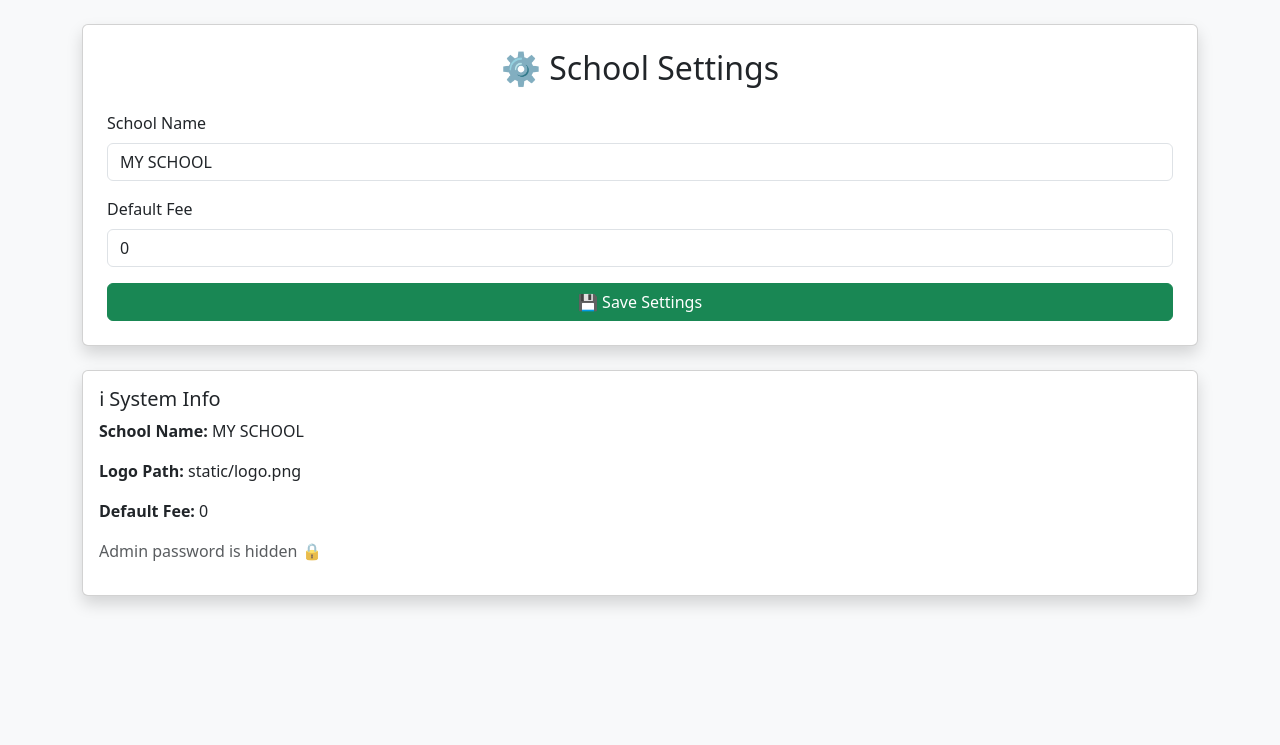
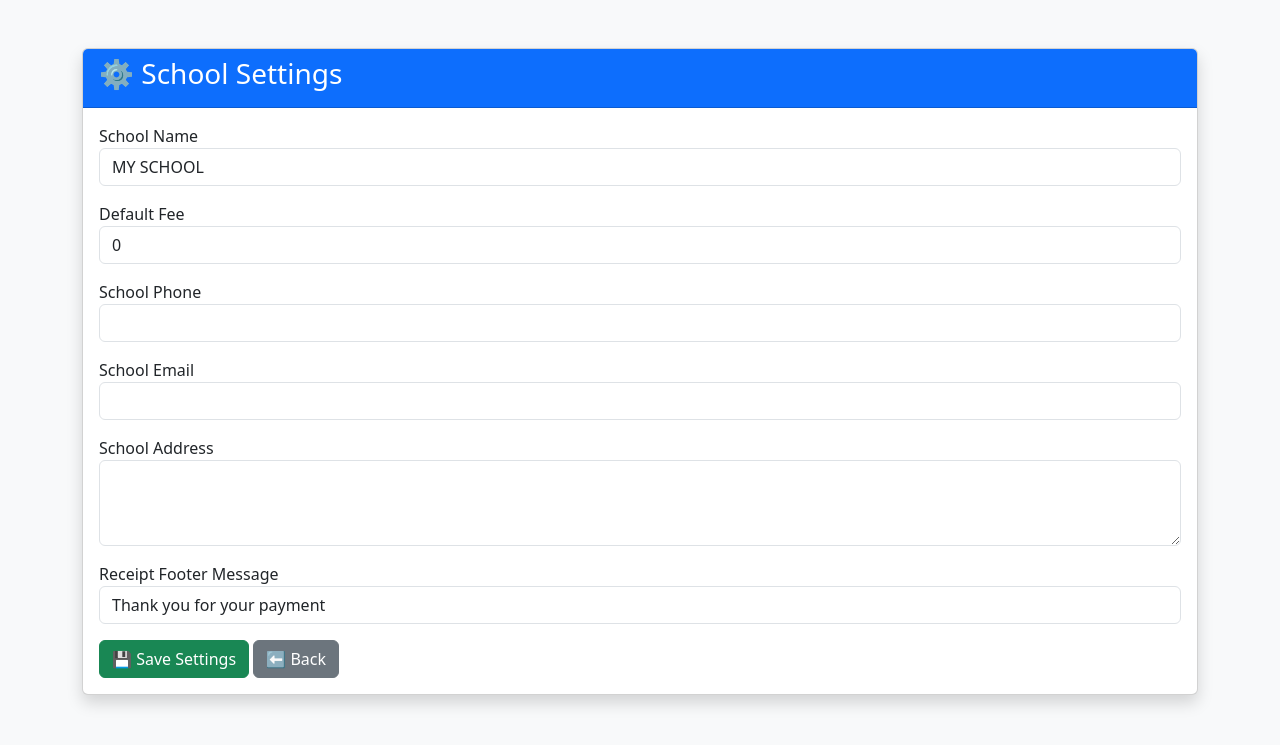
Before and after one commit to we32693269/school-saas, a Flask app: page /settings in a window 1280 px wide. Shown: the top 745 px of the page. Run offline with Flask 3, Linux system fonts and the light colour scheme; data comes from the database, SQL or seed files in the repository.

Commit message:
Update settings page layout and form fields

```diff
--- a/templates/settings.html
+++ b/templates/settings.html
@@ -1,57 +1,92 @@
 <!DOCTYPE html>
 <html>
 <head>
-    <title>Settings</title>
-    <link href="https://cdn.jsdelivr.net/npm/bootstrap@5.3.3/dist/css/bootstrap.min.css" rel="stylesheet">
+    <title>School Settings</title>
+
+    <link href="https://cdn.jsdelivr.net/npm/bootstrap@5.3.0/dist/css/bootstrap.min.css" rel="stylesheet">
+
 </head>
-
 <body class="bg-light">
 
-<div class="container mt-4">
+<div class="container mt-5">
 
-    <div class="card shadow p-4">
+    <div class="card shadow">
 
-        <h2 class="text-center mb-4">⚙️ School Settings</h2>
+        <div class="card-header bg-primary text-white">
+            <h3>⚙️ School Settings</h3>
+        </div>
 
-        <!-- SETTINGS FORM -->
+        <div class="card-body">
+
             <form method="POST">
 
                 <div class="mb-3">
-                <label class="form-label">School Name</label>
-                <input type="text"
+                    <label>School Name</label>
+                    <input
+                        type="text"
                         name="school_name"
+                        class="form-control"
                         value="{{ settings[1] }}"
-                       class="form-control"
-                       required>
+                    >
                 </div>
 
                 <div class="mb-3">
-                <label class="form-label">Default Fee</label>
-                <input type="number"
+                    <label>Default Fee</label>
+                    <input
+                        type="number"
                         name="default_fee"
+                        class="form-control"
                         value="{{ settings[3] }}"
-                       class="form-control"
-                       required>
+                    >
                 </div>
 
-            <button type="submit" class="btn btn-success w-100">
+                <div class="mb-3">
+                    <label>School Phone</label>
+                    <input
+                        type="text"
+                        name="phone"
+                        class="form-control"
+                    >
+                </div>
+
+                <div class="mb-3">
+                    <label>School Email</label>
+                    <input
+                        type="email"
+                        name="email"
+                        class="form-control"
+                    >
+                </div>
+
+                <div class="mb-3">
+                    <label>School Address</label>
+                    <textarea
+                        name="address"
+                        class="form-control"
+                        rows="3"></textarea>
+                </div>
+
+                <div class="mb-3">
+                    <label>Receipt Footer Message</label>
+                    <input
+                        type="text"
+                        name="footer_message"
+                        class="form-control"
+                        value="Thank you for your payment"
+                    >
+                </div>
+
+                <button class="btn btn-success">
                     💾 Save Settings
                 </button>
+
+                <a href="/dashboard" class="btn btn-secondary">
+                    ⬅ Back
+                </a>
 
             </form>
 
         </div>
-
-    <!-- SYSTEM INFO -->
-    <div class="card mt-4 p-3 shadow">
-
-        <h5>ℹ System Info</h5>
-
-        <p><b>School Name:</b> {{ settings[1] }}</p>
-        <p><b>Logo Path:</b> {{ settings[2] }}</p>
-        <p><b>Default Fee:</b> {{ settings[3] }}</p>
-
-        <p class="text-muted">Admin password is hidden 🔒</p>
 
     </div>
 
```
Lines whose indentation alone changed are shown as unchanged.
